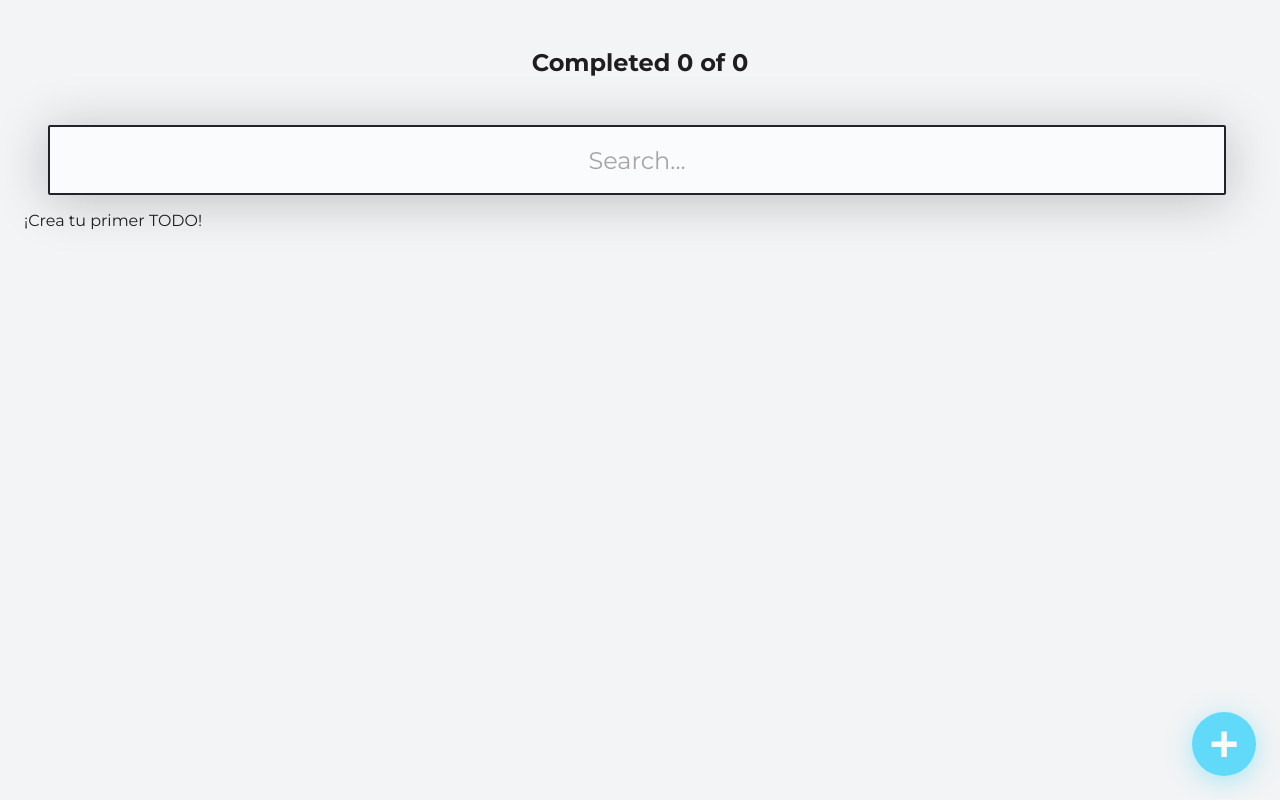
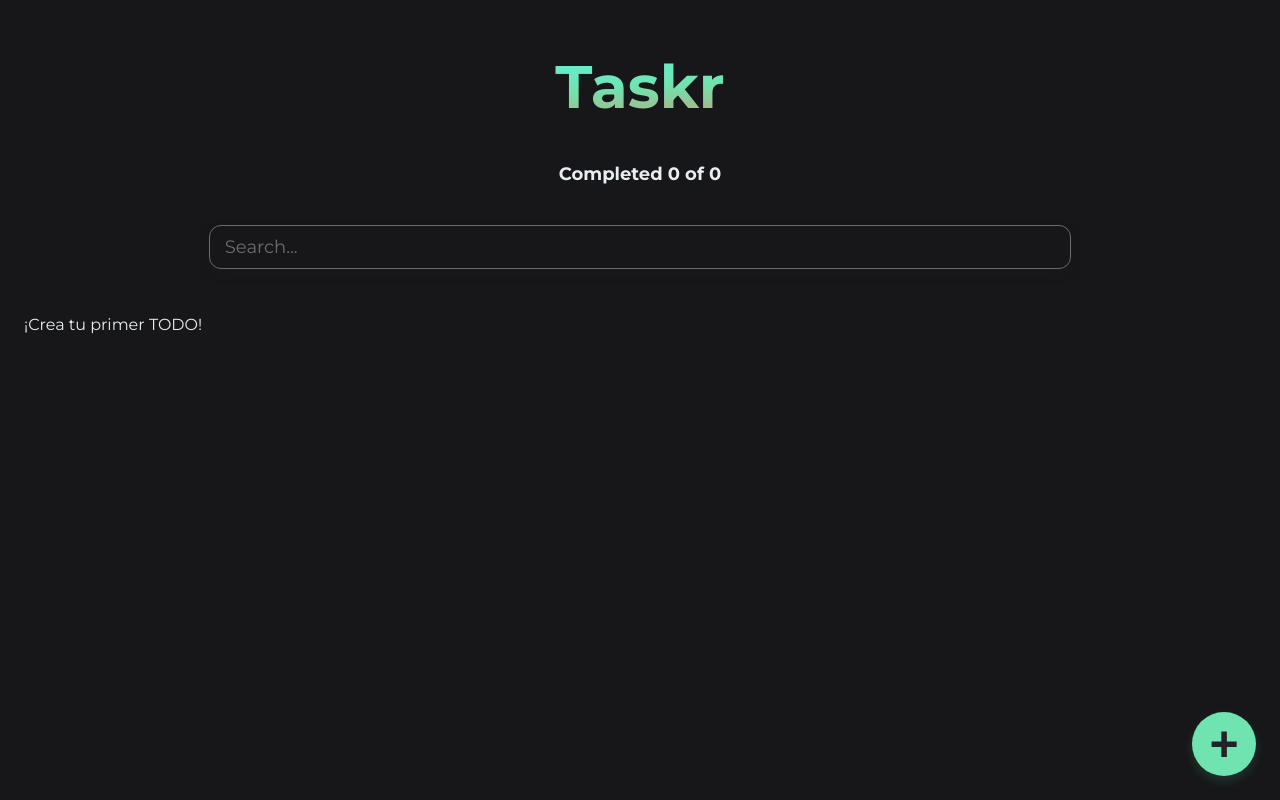
Before and after one commit to juancodeaudio/taskr, a React (Create React App) app: page / in a window 1280 px wide. Built offline with nearby package versions, Linux system fonts and the light colour scheme.

Commit message:
Redesign of the app - color palette and styles

```diff
--- a/src/App/AppUI.jsx
+++ b/src/App/AppUI.jsx
@@ -21,6 +21,7 @@ function AppUI() {
 
   return (
     <React.Fragment>
+      <h1>Taskr</h1>
       <TodoCounter />
       <TodoSearch />
 
--- a/src/CreateTodoButton/CreateTodoButton.css
+++ b/src/CreateTodoButton/CreateTodoButton.css
@@ -1,6 +1,6 @@
 .CreateTodoButton {
-  background-color: #61dafa;
-  box-shadow: 0px 5px 25px rgba(97, 218, 250, 0.5);
+  background-color: #6fe4b1;
+  box-shadow: 0px 5px 10px #6fe4b124;
   border: none;
   border-radius: 50%;
   cursor: pointer;
@@ -9,7 +9,7 @@
   bottom: 24px;
   right: 24px;
   font-weight: bold;
-  color: #fafafa;
+  color: #232228;
   display: flex;
   justify-content: center;
   align-items: center;
@@ -27,5 +27,5 @@
 
 .CreateTodoButton:active {
   transform: rotate(224deg) scale(1);
-  box-shadow: inset 0px 5px 25px rgba(72, 161, 186, 0.5);
+  box-shadow: inset 0px 5px 10px #2e5f499e;
 }
--- a/src/Modal/Modal.css
+++ b/src/Modal/Modal.css
@@ -1,5 +1,5 @@
 .ModalBackground {
-  background: rgba(188, 188, 188, 0.3);
+  background: transparent;
   position: fixed;
   top: 0.1px;
   left: -10px;
@@ -9,5 +9,5 @@
   justify-content: center;
   align-items: center;
   color: white;
-  backdrop-filter: blur(6px);
+  backdrop-filter: blur(12px);
 }
--- a/src/TodoCounter/TodoCounter.css
+++ b/src/TodoCounter/TodoCounter.css
@@ -1,6 +1,6 @@
 .TodoCounter {
-  font-size: 24px;
+  font-size: 18px;
   text-align: center;
-  margin: 0;
-  padding: 48px;
+  margin: 40px 0;
+  padding-inline: 48px;
 }
--- a/src/TodoForm/TodoForm.css
+++ b/src/TodoForm/TodoForm.css
@@ -1,7 +1,8 @@
 form {
-  width: 90%;
-  max-width: 300px;
-  background-color: #fff;
+  width: 75%;
+  max-width: 400px;
+  border-radius: 20px;
+  background-color: #171719b7;
   padding: 33px 40px;
   display: flex;
   justify-content: center;
@@ -13,19 +14,18 @@ label {
   text-align: center;
   font-weight: bold;
   font-size: 20px;
-  color: #1e1e1f;
+  color: #e9edf1;
   margin-bottom: 26px;
 }
 
 textarea {
-  background-color: #f9fbfc;
-  border: 2px solid #202329;
+  background-color: #232228;
+  border: none;
   border-radius: 8px;
   box-shadow: 0px 5px 50px rgba(32, 35, 41, 0.25);
-  color: #1e1e1f;
-  font-size: 20px;
-  text-align: center;
-  padding: 12px;
+  color: #e9edf1;
+  font-size: 18px;
+  padding: 15px;
   height: 96px;
   width: calc(100% - 25px);
 
@@ -33,13 +33,13 @@ textarea {
 }
 
 textarea::placeholder {
-  color: #a5a5a5;
+  color: #6d6b72;
   font-family: "Montserrat";
   font-weight: 400;
 }
 
 textarea:focus {
-  outline-color: #61dafa;
+  outline-color: #6fe4b1;
 }
 
 .TodoForm-buttonContainer {
@@ -47,14 +47,14 @@ textarea:focus {
   display: flex;
   justify-content: space-between;
   align-items: center;
-  width: 100%;
+  width: 90%;
 }
 
 .TodoForm-button {
   cursor: pointer;
   display: inline-block;
-  font-size: 20px;
-  color: #202329;
+  font-size: 18px;
+  color: #e9edf1;
   font-weight: 400;
   width: 120px;
   height: 48px;
@@ -64,8 +64,9 @@ textarea:focus {
 }
 
 .TodoForm-button__add {
-  background: #61dafa;
-  box-shadow: 0px 5px 25px rgba(97, 218, 250, 0.5);
+  background: #6fe4b1;
+  box-shadow: 0px 5px 25px #6fe4b124;
+  color: #232228;
 }
 
 .TodoForm-button__cancel {
--- a/src/TodoItem/TodoItem.css
+++ b/src/TodoItem/TodoItem.css
@@ -1,11 +1,12 @@
 .TodoItem {
-  background-color: #fafafa;
+  background-color: #232228;
   position: relative;
+  border-radius: 12px;
   display: flex;
   justify-content: center;
   align-items: center;
   margin-top: 24px;
-  box-shadow: 0px 5px 50px rgba(32, 35, 41, 0.15);
+  box-shadow: 0px 5px 12px rgba(32, 35, 41, 0.15);
 }
 
 .TodoItem-p {
@@ -17,7 +18,7 @@
 }
 .TodoItem-p--complete {
   text-decoration: line-through;
-  color: lightgray;
+  color: #6d6b72;
 }
 
 .Icon {
@@ -25,9 +26,9 @@
   display: flex;
   justify-content: center;
   align-items: center;
-  height: 48px;
-  width: 48px;
-  font-size: 24px;
+  height: 40px;
+  width: 40px;
+  font-size: 20px;
   font-weight: bold;
   /* background-color: #CCC; */
 }
@@ -35,16 +36,45 @@
 .Icon-check {
   position: absolute;
   left: 12px;
+  height: 35px;
+  width: 35px;
+  font-size: 20px;
+  background-color: #272c34;
+  border: 2px solid #6fe4b1;
+  border-radius: 50%;
+  color: #272c34;
+  transform: rotate(0);
+  transition: 0.3s;
+}
+.Icon-check:hover {
+  color: #6fe4b1;
+  transform: rotate(360deg);
+  transition: 0.3s;
 }
 .Icon-check--active {
-  color: #4caf50;
+  color: #6d6b72;
+  background-color: #2c2c32;
+  border-color: #6d6b72;
+}
+.Icon-check--active:hover {
+  color: #6d6b72;
+
+  transform: rotate(0);
+  border-color: #6d6b72;
 }
 
 .Icon-delete {
   position: absolute;
-  top: -24px;
-  right: 0;
+  right: 12px;
+  background-color: #3a262f;
+  border-radius: 15px;
+  color: #cd4060;
+  transform: rotate(0);
+  transition: 0.3s;
 }
 .Icon-delete:hover {
-  color: red;
+  background-color: #cd4060;
+  color: #3a262f;
+
+  transform: rotate(180deg);
 }
--- a/src/TodoItem/index.jsx
+++ b/src/TodoItem/index.jsx
@@ -8,7 +8,7 @@ function TodoItem(props) {
         className={`Icon Icon-check ${props.completed && "Icon-check--active"}`}
         onClick={props.onComplete}
       >
-        √
+        ✔
       </span>
       <p className={`TodoItem-p ${props.completed && "TodoItem-p--complete"}`}>
         {props.text}
--- a/src/TodoList/TodoList.css
+++ b/src/TodoList/TodoList.css
@@ -1,3 +1,9 @@
+.todoList-container {
+  margin-top: 30px;
+  height: 65vh;
+  overflow-y: scroll;
+}
+
 ul {
   margin: 0;
   padding: 0 0 56px 0;
--- a/src/TodoList/index.jsx
+++ b/src/TodoList/index.jsx
@@ -3,7 +3,7 @@ import "./TodoList.css";
 
 function TodoList(props) {
   return (
-    <section>
+    <section className="todoList-container">
       <ul>{props.children}</ul>
     </section>
   );
--- a/src/TodoSearch/TodoSearch.css
+++ b/src/TodoSearch/TodoSearch.css
@@ -1,24 +1,39 @@
 .TodoSearch {
-  background: #f9fbfc;
-  border-radius: 2px;
-  border: 2px solid #202329;
-  margin: 0 24px;
-  height: 64px;
-  width: calc(100% - 62px);
-  font-size: 24px;
-  text-align: center;
+  background: transparent;
+  border-radius: 12px;
+  border: 1px solid #6d6b72;
+  margin-inline: 15%;
+  height: 44px;
+  width: 70%;
+  font-size: 18px;
+  padding-inline: 15px;
   font-family: "Montserrat";
   font-weight: 400;
-  color: #1e1e1f;
-  box-shadow: 0px 5px 50px rgba(32, 35, 41, 0.25);
+  color: #e9edf1;
+  box-shadow: 0px 5px 12px rgba(32, 35, 41, 0.15);
+  transition: 0.3s;
 }
 
 .TodoSearch::placeholder {
-  color: #a5a5a5;
+  color: #6d6b72;
   font-family: "Montserrat";
   font-weight: 400;
 }
 
+.TodoSearch:hover {
+  background: #232228;
+  border-color: #232228;
+  outline-color: #62f4f9;
+  outline: none;
+  margin-inline: 10%;
+  width: 80%;
+}
+
 .TodoSearch:focus {
-  outline-color: #61dafa;
+  background: #232228;
+  border-color: #232228;
+  outline-color: #62f4f9;
+  outline: none;
+  margin-inline: 10%;
+  width: 80%;
 }
--- a/src/index.css
+++ b/src/index.css
@@ -1,8 +1,15 @@
+* {
+  box-sizing: border-box;
+}
+
 body {
+  position: fixed;
+  left: 0;
+  right: 0;
   margin: 0;
   padding: 0;
-  background: #f2f4f5;
-  color: #1e1e1f;
+  background: #171719;
+  color: #e9edf1;
   font-family: "Montserrat", Arial, Helvetica, sans-serif;
 }
 
@@ -11,3 +18,16 @@ body {
   position: relative;
   min-height: 100vh;
 }
+
+h1 {
+  width: 100%;
+  font-size: 60px;
+  margin-top: 50px;
+  margin-bottom: 10px;
+  text-align: center;
+  background-image: linear-gradient(to right bottom, #62f4f9, #6fe4b1, #fe7347);
+  -webkit-background-clip: text;
+  -webkit-text-fill-color: transparent;
+  -moz-background-clip: text;
+  -moz-text-fill-color: transparent;
+}
```
